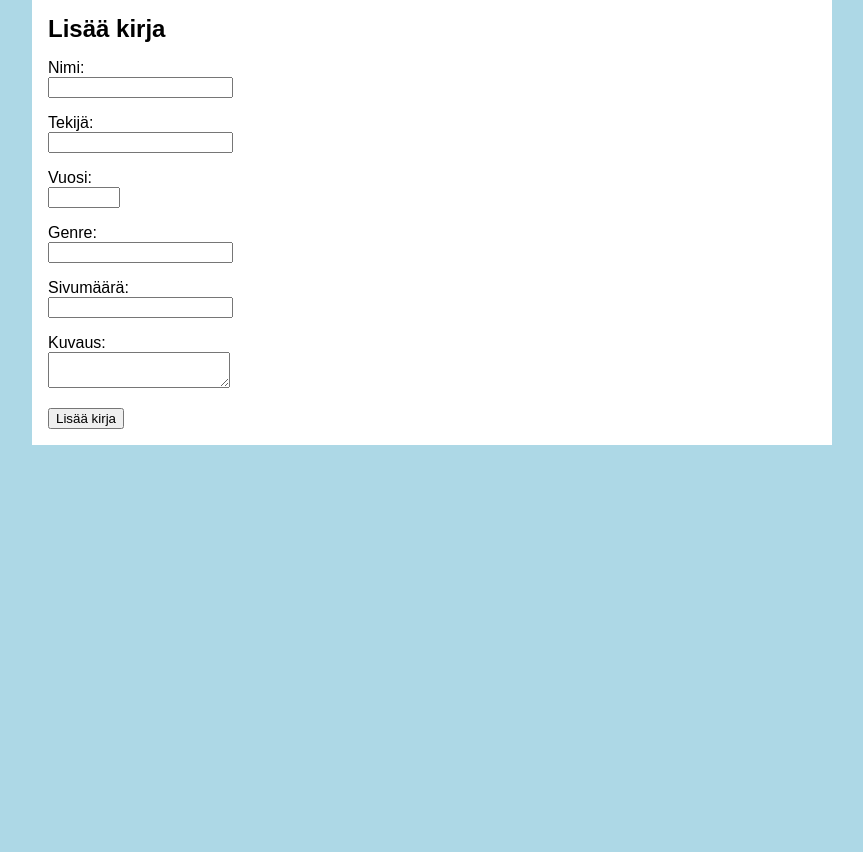
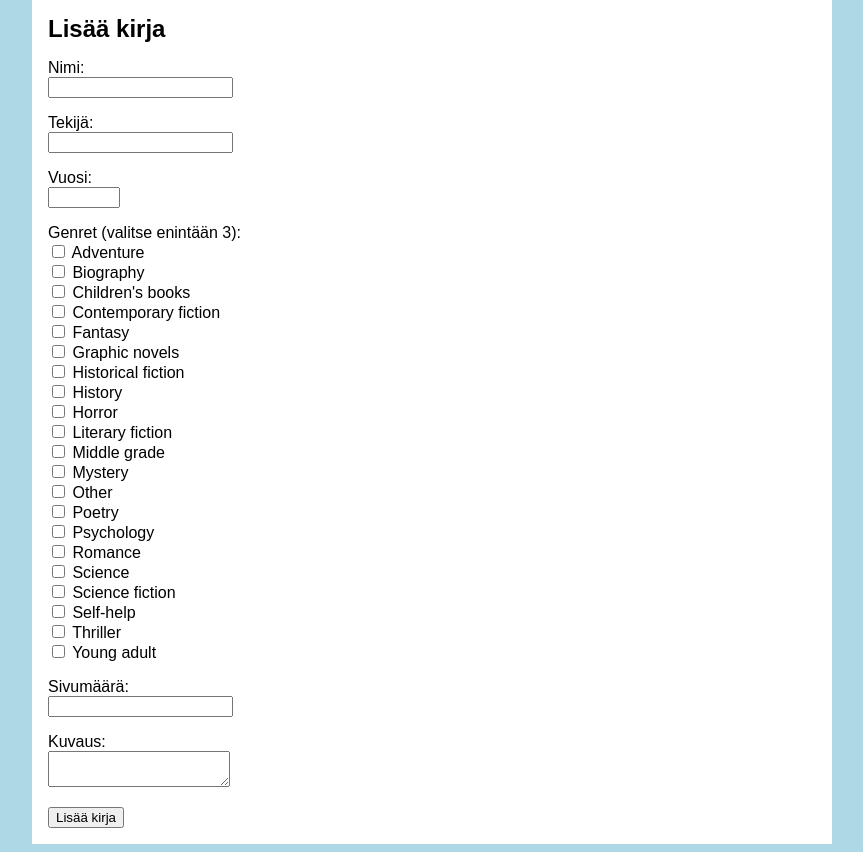
Before and after one commit to vienametsahuone/book-review-app, a Flask app: page /create_book in a window 1280 px wide. Shown: the part 128-980 px from the top of the page, without its empty margins (208-1071 px from the left). Before the commit the page ends 573 px from the top, so only its background shows below. Run offline with Flask 3, Linux system fonts and the light colour scheme; data comes from the database, SQL or seed files in the repository.

Commit message:
Update book genre functionality

```diff
--- a/app.py
+++ b/app.py
@@ -1,5 +1,5 @@
 import sqlite3
-from flask import Flask
+from flask import Flask, g
 import config
 from flask import redirect, render_template, request, session
 from werkzeug.security import generate_password_hash, check_password_hash
@@ -94,13 +94,18 @@ def create():
 @app.route("/create_book", methods=["GET", "POST"])
 def create_book():
     if request.method == "GET":
-        return render_template("create_book.html")
+        genres = db.query("SELECT * FROM genres ORDER BY name")
+        return render_template(
+            "create_book.html",
+            genres=genres,
+            selected_genres=[]
+        )
 
     title = request.form["title"]
     author = request.form["author"]
     year = request.form["year"]
     description = request.form["description"]
-    genre = request.form["genre"]
+    selected_genres = request.form.getlist("genres")
     page_count = request.form["page_count"]
 
     errors = []
@@ -129,11 +134,16 @@ def create_book():
         if year > 2026 or year < 0:
             errors.append("Vuoden tulee olla väliltä 0 ja 2026")
 
-    if not genre:
-        errors.append("Genre on pakollinen")
+    genres = db.query("SELECT * FROM genres ORDER BY name")
+    valid_genre_ids = {str(genre["id"]) for genre in genres}
 
-    if len(genre) > 100:
-        errors.append("Genre saa olla enintään 100 merkkiä")
+    if not selected_genres:
+        errors.append("Valitse vähintään yksi genre")
+    elif len(selected_genres) > 3:
+        errors.append("Voit valita enintään kolme genreä")
+
+    if any(genre_id not in valid_genre_ids for genre_id in selected_genres):
+        errors.append("Valitse kelvolliset genret")
 
     if not page_count:
         errors.append("Sivumäärä on pakollinen")
@@ -144,15 +154,29 @@ def create_book():
     else:
         page_count = int(page_count)
 
-        if page_count < 0:
-            errors.append("Sivumäärä ei voi olla negatiivinen")
+        if page_count < 1:
+            errors.append("Sivumäärä ei voi olla 0 tai negatiivinen")
 
 
     if len(description) > 1000:
         errors.append("Kuvaus saa olla enintään 1000 merkkiä")
 
     if errors:
-        return render_template("create_book.html", errors=errors)
+        book = {
+            "title": title,
+            "author": author,
+            "year": request.form["year"],
+            "description": description,
+            "page_count": request.form["page_count"]
+        }
+
+        return render_template(
+            "create_book.html",
+            errors=errors,
+            book=book,
+            genres=genres,
+            selected_genres=selected_genres
+        )
 
 
     user_id = db.query(
@@ -161,22 +185,29 @@ def create_book():
     )[0][0]
 
     sql = """
-    INSERT INTO books
-    (title, author, year, description, genre, page_count, added_by)
-    VALUES (?, ?, ?, ?, ?, ?, ?)
-"""
+        INSERT INTO books
+        (title, author, year, description, page_count, added_by)
+        VALUES (?, ?, ?, ?, ?, ?)
+    """
 
     db.execute(sql, [
         title,
         author,
         year,
         description,
-        genre,
         page_count,
         user_id
-                    ])
+    ])
 
-    return redirect("/")
+    book_id = g.last_insert_id
+
+    for genre_id in selected_genres:
+        db.execute(
+            "INSERT INTO book_genres (book_id, genre_id) VALUES (?, ?)",
+            [book_id, int(genre_id)]
+        )
+
+        return redirect("/")
 
 @app.route("/books")
 def books():
--- a/schema.sql
+++ b/schema.sql
@@ -11,7 +11,6 @@ CREATE TABLE books (
     author TEXT,
     year INTEGER,
     description TEXT,
-    genre TEXT,
     page_count INTEGER,
     added_by INTEGER,
     FOREIGN KEY (added_by) REFERENCES users(id)
@@ -30,3 +29,40 @@ CREATE TABLE reviews (
     FOREIGN KEY (user_id) REFERENCES users(id),
     UNIQUE(book_id, user_id)
 );
+
+
+CREATE TABLE genres (
+    id INTEGER PRIMARY KEY,
+    name TEXT UNIQUE NOT NULL
+);
+
+CREATE TABLE book_genres (
+    book_id INTEGER NOT NULL,
+    genre_id INTEGER NOT NULL,
+    PRIMARY KEY (book_id, genre_id),
+    FOREIGN KEY (book_id) REFERENCES books(id),
+    FOREIGN KEY (genre_id) REFERENCES genres(id)
+);
+
+INSERT INTO genres (name) VALUES
+    ('Fantasy'),
+    ('Science fiction'),
+    ('Mystery'),
+    ('Thriller'),
+    ('Romance'),
+    ('Horror'),
+    ('Historical fiction'),
+    ('Contemporary fiction'),
+    ('Literary fiction'),
+    ('Adventure'),
+    ('Biography'),
+    ('History'),
+    ('Self-help'),
+    ('Science'),
+    ('Psychology'),
+    ('Children''s books'),
+    ('Middle grade'),
+    ('Young adult'),
+    ('Graphic novels'),
+    ('Poetry'),
+    ('Other');
--- a/templates/create_book.html
+++ b/templates/create_book.html
@@ -16,32 +16,44 @@
 
   <p>
     Nimi:<br>
-    <input type="text" name="title" maxlength="150" required>
+    <input type="text" name="title" maxlength="150" required
+           value="{{ book.title if book else '' }}">
   </p>
 
   <p>
     Tekijä:<br>
-    <input type="text" name="author" maxlength="100" required>
+    <input type="text" name="author" maxlength="100" required
+           value="{{ book.author if book else '' }}">
   </p>
 
   <p>
     Vuosi:<br>
-    <input type="number" name="year" min="0" max="2026" required>
+    <input type="number" name="year" min="0" max="2026" required
+           value="{{ book.year if book else '' }}">
   </p>
 
   <p>
-    Genre:<br>
-    <input type="text" name="genre" maxlength="100" required>
+    Genret (valitse enintään 3):<br>
+    {% for genre in genres %}
+        <label>
+            <input type="checkbox"
+                   name="genres"
+                   value="{{ genre.id }}"
+                   {% if genre.id|string in selected_genres %}checked{% endif %}>
+            {{ genre.name }}
+        </label><br>
+    {% endfor %}
   </p>
 
   <p>
     Sivumäärä:<br>
-    <input type="number" name="page_count" min="0" required>
+    <input type="number" name="page_count" min="0" required
+           value="{{ book.page_count if book else '' }}">
   </p>
 
   <p>
     Kuvaus:<br>
-    <textarea name="description" maxlength="1000"></textarea>
+    <textarea name="description" maxlength="1000">{{ book.description if book else '' }}</textarea>
   </p>
 
   <input type="submit" value="Lisää kirja">
```
